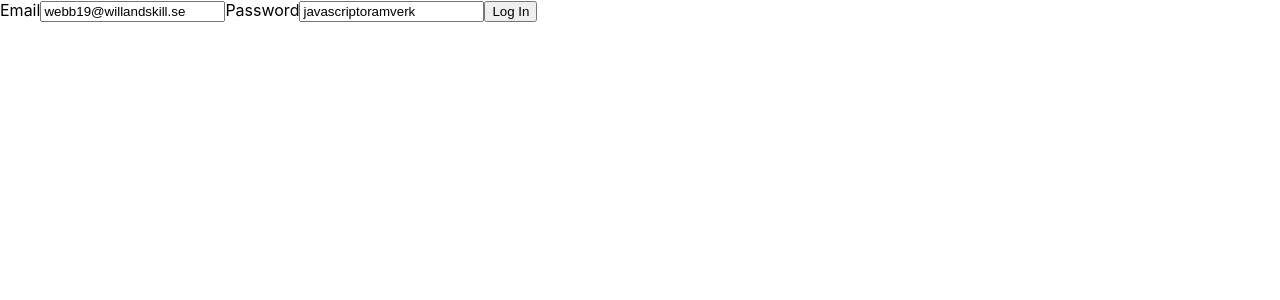
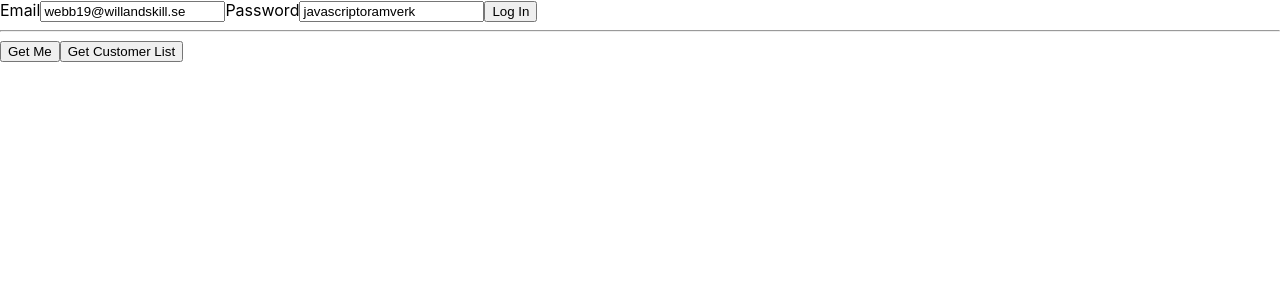
Before and after one commit to somnas/webb20-js-lesson-jwt, a React (Create React App) app: page / in a window 1280 px wide. Shown: the top 300 px of the page. Built offline with nearby package versions, Linux system fonts and the light colour scheme.

Commit message:
Fetch private apis

```diff
--- a/src/App.js
+++ b/src/App.js
@@ -1,8 +1,7 @@
 import React, {useState} from 'react'
 
 function App() {
-  const [emailInput, setEmailInput] = useState("")
-  const [passwordInput, setPasswordInput] = useState("")
+  const [customerList, setCustomerList] = useState([])
   const [formData, setFormData] = useState({
     email: "webb19@willandskill.se",
     password: "javascriptoramverk"
@@ -30,7 +29,37 @@ function App() {
       }
     })
     .then(res => res.json())
+    .then(data => {
+      console.log(data)
+      console.log(data.token)
+      localStorage.setItem("WEBB20", data.token)
+    })
+  }
+
+  function getMe() {
+    const url = "https://frebi.willandskill.eu/api/v1/me/"
+    const token = localStorage.getItem("WEBB20")
+    fetch(url, {
+      headers: {
+        "Content-Type": "application/json",
+        "Authorization": `Bearer ${token}`
+      }
+    })
+    .then(res => res.json())
     .then(data => console.log(data))
+  }
+
+  function getCustomerList() {
+    const url = "https://frebi.willandskill.eu/api/v1/customers/"
+    const token = localStorage.getItem("WEBB20")
+    fetch(url, {
+      headers: {
+        "Content-Type": "application/json",
+        "Authorization": `Bearer ${token}`
+      }
+    })
+    .then(res => res.json())
+    .then(data => setCustomerList(data.results))
   }
 
   return (
@@ -42,6 +71,13 @@ function App() {
         <input name="password" value={formData.password} onChange={handleOnChange}/>
         <button type="submit">Log In</button>
       </form>
+      <hr/>
+      <button onClick={getMe}>Get Me</button>
+      <button onClick={getCustomerList}>Get Customer List</button>
+
+      {customerList.map((item, index) => {
+        return <p key={index}>{item.name}</p>
+      })}
     </div>
   );
 }
```
